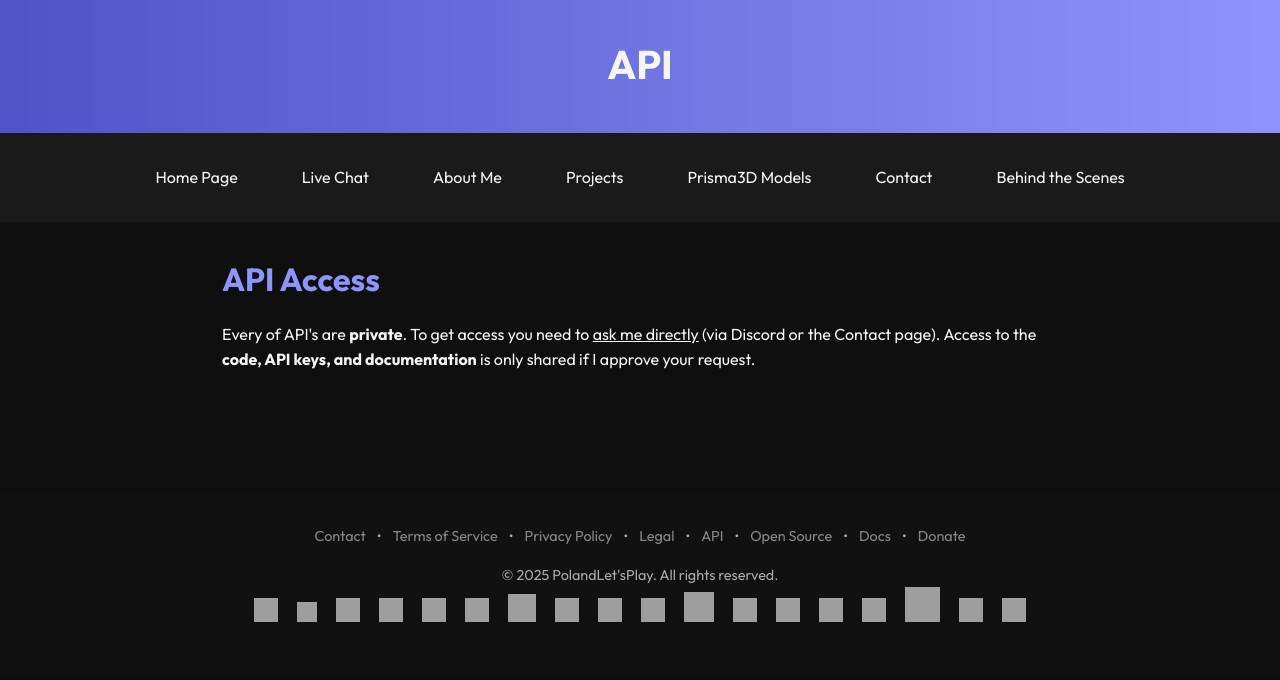
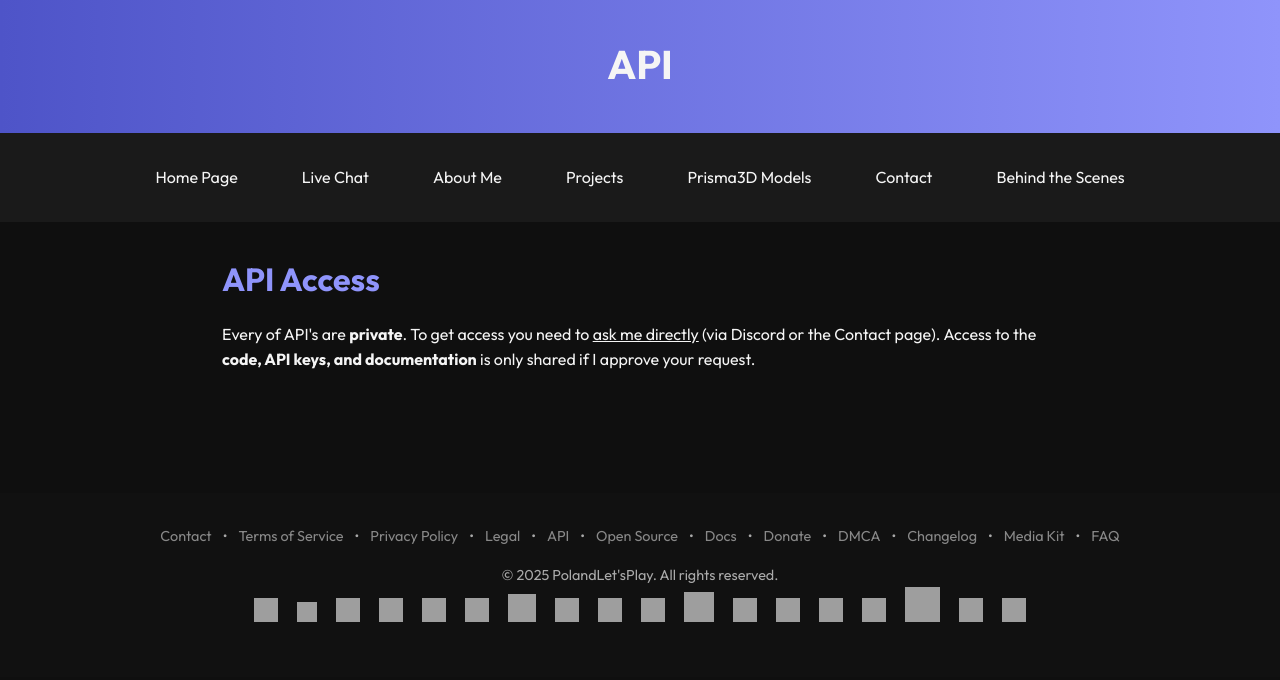
Before and after one commit to PolandLetsPlayDEV/polandletsplay, a plain HTML site: page api.html in a window 1280 px wide. Drawn offline with Linux system fonts and the light colour scheme; grey boxes are pictures that could not be loaded.

Commit message:
Update api.html

```diff
--- a/api.html
+++ b/api.html
@@ -166,7 +166,11 @@
     <a href="api">API</a> •
     <a href="open-source">Open Source</a> •
     <a href="docs">Docs</a> •
-    <a href="donate">Donate</a>
+    <a href="donate">Donate</a> •
+    <a href="dmca">DMCA</a> •
+    <a href="changelog">Changelog</a> •
+    <a href="media-kit">Media Kit</a> •
+    <a href="faq">FAQ</a>
   </div>
   &copy; 2025 PolandLet'sPlay. All rights reserved.
   <div class="footer-links">
```
